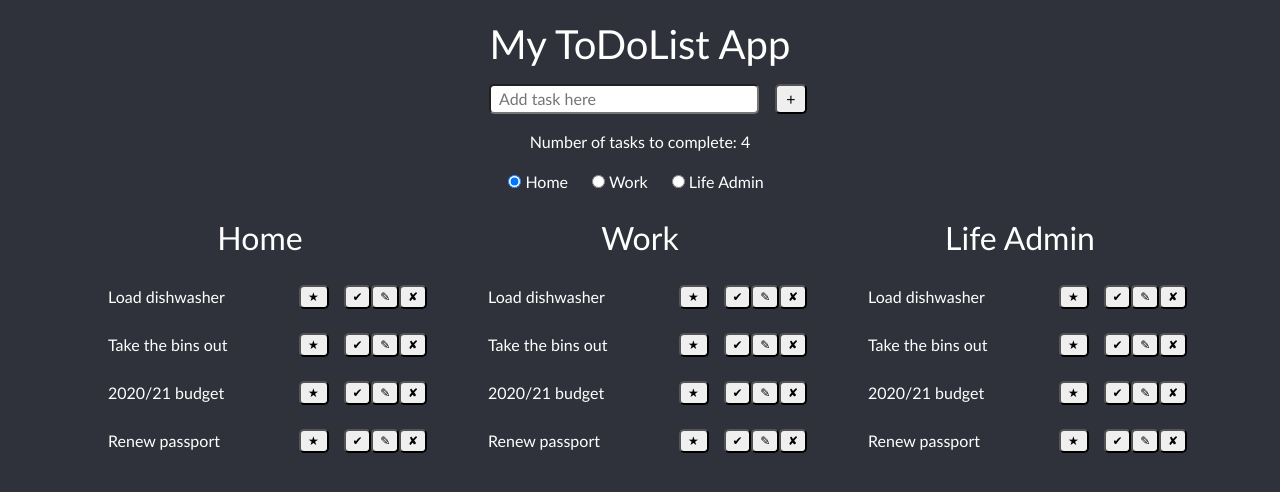
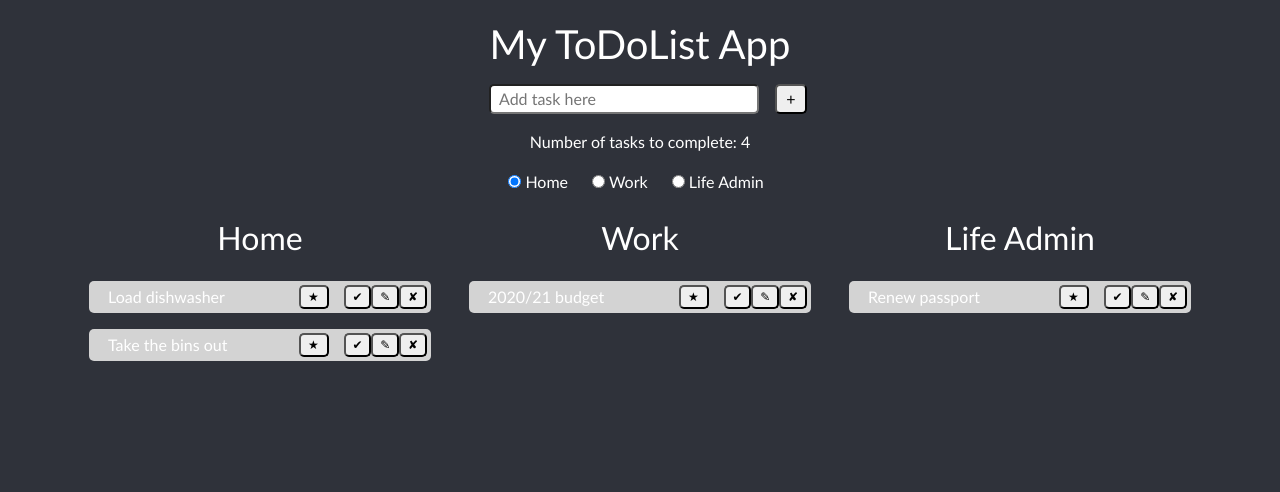
Before and after one commit to ameliamyfanwy/todo-app-frontend, a React (Create React App) app: page / in a window 1280 px wide. Shown: the top 492 px of the page. Built offline with nearby package versions, Linux system fonts and the light colour scheme.

Commit message:
Filtering tasks by state

```diff
--- a/src/App.js
+++ b/src/App.js
@@ -32,15 +32,15 @@ class App extends React.Component {
           <div className="row taskdetails">
             <div className="col-12 col-md-4">
               <CatHeader name="Home" />
-              <TaskList taskGather={this.state.tasks} />
+              <TaskList taskGather={this.state.tasks} category="Home" />
             </div>
             <div className="col-12 col-md-4">
               <CatHeader name="Work" />
-              <TaskList taskGather={this.state.tasks} />
+              <TaskList taskGather={this.state.tasks} category="Work"/>
             </div>
             <div className="col-12 col-md-4">
               <CatHeader name="Life Admin" />
-              <TaskList taskGather={this.state.tasks} />
+              <TaskList taskGather={this.state.tasks} category="Life Admin"/>
             </div>
           </div>
         </div>
--- a/src/Task.css
+++ b/src/Task.css
@@ -7,6 +7,7 @@
     padding: 0.25em;
     margin: 1em 0.25em 1em 0.25em;
     border-radius: 5px;
+    background-color: lightgray;
 }
 
 button {
--- a/src/TaskList.js
+++ b/src/TaskList.js
@@ -3,9 +3,12 @@ import Task from './Task';
 
 class TaskList extends React.Component {
     render() {
+        const category = this.props.category
         return (
             <div>
-                {this.props.taskGather.map((taskItem)=><Task item={taskItem.description}/>)}
+              {this.props.taskGather.filter(function (task) {
+                    return task.category === category})
+                    .map((taskItem)=><Task item={taskItem.description}/>)}
             </div>
         )
 
```
